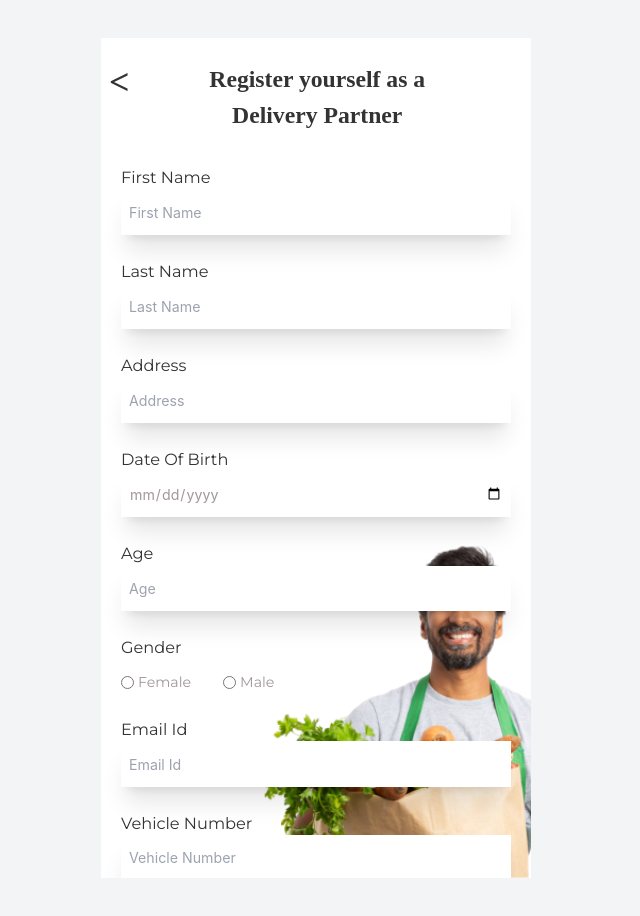
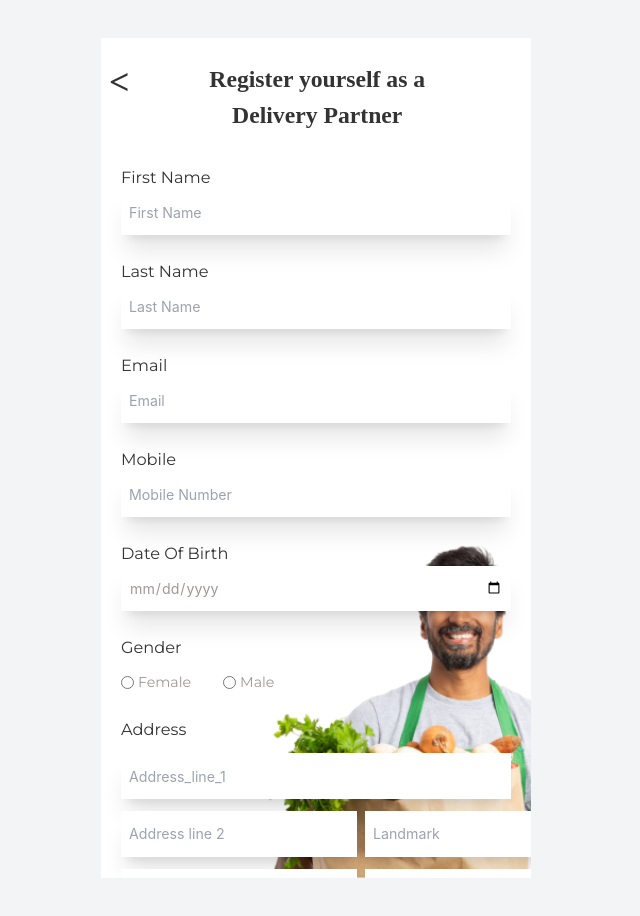
Before and after one commit to HMcodeLab/Grocerify_driver, a React (Create React App) app: page /register in a window 1280 px wide. Shown: the whole page, without its empty margins (324-964 px from the left). Built offline with nearby package versions, Linux system fonts and the light colour scheme; a web font is replaced by a local one.

Commit message:
updated driver verification

```diff
--- a/src/pages/register/Register.js
+++ b/src/pages/register/Register.js
@@ -4,17 +4,48 @@ import { Link } from "react-router-dom";
 import { ReactComponent as Dob } from "../../assests/icons/calender.svg";
 import { ReactComponent as Upload } from "../../assests/icons/upload.svg";
 import Bg from "../../assests/images/bg.png";
+import { toast, Toaster } from 'react-hot-toast';
+import { registerDeliveryBoy } from "../../helper/helper";
 
 const Register = () => {
   const [selectedImage, setSelectedImage] = useState(null);
   const fileInputRef = useRef(null);
   const [selectedDate, setSelectedDate] = useState("");
+  const [btnLoader, setBtnLoader] = useState(false);
+
   const datePickerRef = useRef(null);
   const navigate = useNavigate();
+  const [user, setUser] = useState({
+    "firstName": "",
+    "lastName": "",
+    "email": "",
+    "mobile": null,
+    "dob": selectedDate,
+    "password": "",
+    "address": {
+      "address_line_1": "",
+      "address_line_2": "",
+      "landmark": "",
+      "city": "",
+      "state": "",
+      "country": "",
+      "zip": null
+    },
+    "gender": "",
+    "vehicleNumber": "",
+    "drivingLicense": "dferg234",
+    "profile": "",
+    "Aadhar": null,
+    "PanCard": ""
+  })
+
 
   const handleImageChange = (event) => {
     const file = event.target.files[0];
     setSelectedImage(file);
+    setUser({ ...user, profile: URL.createObjectURL(file) })
+    // console.log(file)
+    // console.log(URL.createObjectURL(file))
   };
 
   const handleUploadIconClick = () => {
@@ -31,9 +62,35 @@ const Register = () => {
     setSelectedDate(event.target.value);
   };
 
-  const handleSubmit = () => {
-    navigate("/");
+  const handleSubmit = async () => {
+    const res = await registerDeliveryBoy(user)
+    console.log(res)
+    if (res == 201) {
+      toast.success('Register Successfull')
+      navigate('/')
+    }
+    else {
+      toast.error("Register failed");
+    }
+
+    // navigate("/");
   };
+
+
+  const handleChange = (e) => {
+    let { name, value } = e.target;
+    console.log(name, value)
+    if (name === 'mobile' || name === "Aadhar") {
+      value = Number(value);
+    }
+    setUser({ ...user, [name]: value })
+  }
+  const handleAddress = (e) => {
+    const { name, value } = e.target;
+    setUser({ ...user, address: { ...user.address, [name]: value } })
+  }
+
+  console.log(user);
 
   return (
     <div className="flex justify-center bg-gray-100">
@@ -71,6 +128,7 @@ const Register = () => {
               type="text"
               placeholder="First Name"
               name="firstName"
+              onChange={handleChange}
               className=" h-[45.68px] shadow-xl text-[#A19797] text-[14.19px] fonr-Montserrat px-2 outline-none"
             />
           </div>
@@ -83,18 +141,34 @@ const Register = () => {
               type="text"
               placeholder="Last Name"
               name="lastName"
+              onChange={handleChange}
               className=" h-[45.68px] shadow-xl text-[#A19797] text-[14.19px] fonr-Montserrat px-2 outline-none"
             />
           </div>
+
           {/* Address */}
+
           <div className="flex flex-col">
             <p className="text-[#333333] text-[16.21px] font-Montserrat">
-              Address
+              Email
             </p>
             <input
               type="text"
-              placeholder="Address"
+              placeholder="Email"
               name="email"
+              onChange={handleChange}
+              className=" h-[45.68px] shadow-xl text-[#A19797] text-[14.19px] fonr-Montserrat px-2 outline-none"
+            />
+          </div>
+          <div className="flex flex-col">
+            <p className="text-[#333333] text-[16.21px] font-Montserrat">
+              Mobile
+            </p>
+            <input
+              type="number"
+              placeholder="Mobile Number"
+              name="mobile"
+              onChange={handleChange}
               className=" h-[45.68px] shadow-xl text-[#A19797] text-[14.19px] fonr-Montserrat px-2 outline-none"
             />
           </div>
@@ -107,39 +181,29 @@ const Register = () => {
               <input
                 type="date"
                 placeholder="Date Of Birth"
-                name="date"
-                value={selectedDate === null ? "" : selectedDate}
-                onChange={handleDateChange}
+                name="dob"
+                value={user.dob}
+                onChange={handleChange}
                 ref={datePickerRef}
                 className=" h-[45.68px] w-full text-[#A19797] text-[14.19px] fonr-Montserrat px-2 outline-none"
               />
               {/* <Dob onClick={handleDateIconClick} className="cursor-pointer" /> */}
             </div>
           </div>
-          {/* Age */}
-          <div className="flex flex-col">
-            <p className="text-[#333333] text-[16.21px] font-Montserrat">Age</p>
-            <input
-              type="text"
-              placeholder="Age"
-              name="email"
-              className=" h-[45.68px] shadow-xl text-[#A19797] text-[14.19px] fonr-Montserrat px-2 outline-none"
-            />
-          </div>
-          {/* Gender */}
+
           <div className="flex flex-col gap-3">
             <p className="text-[#333333] text-[16.21px] font-Montserrat">
               Gender
             </p>
             <div className="flex flex-row gap-8">
               <label className="flex items-center gap-1">
-                <input type="radio" name="gender" value="female" />
+                <input type="radio" name="gender" value="Female" onChange={handleChange} />
                 <span className="text-[#A19797] text-[14.19px] font-Montserrat">
                   Female
                 </span>
               </label>
               <label className="flex items-center gap-1">
-                <input type="radio" name="gender" value="male" />
+                <input type="radio" name="gender" value="Male" onChange={handleChange} />
                 <span className="text-[#A19797] text-[14.19px] font-Montserrat">
                   Male
                 </span>
@@ -147,16 +211,66 @@ const Register = () => {
             </div>
           </div>
           {/* Email Id*/}
-          <div className="flex flex-col">
+          <div className="flex flex-col gap-3">
             <p className="text-[#333333] text-[16.21px] font-Montserrat">
-              Email Id
+              Address
             </p>
             <input
               type="text"
-              placeholder="Email Id"
-              name="email"
+              placeholder="Address_line_1"
+              name="address_line_1"
+              onChange={handleAddress}
               className=" h-[45.68px] shadow-xl text-[#A19797] text-[14.19px] fonr-Montserrat px-2 outline-none"
             />
+            <div className="flex gap-2 justify-between">
+              <input
+                type="text"
+                placeholder="Address line 2"
+                name="address_line_2"
+                onChange={handleAddress}
+                className=" h-[45.68px] shadow-xl text-[#A19797] text-[14.19px] fonr-Montserrat px-2 outline-none"
+              />
+              <input
+                type="text"
+                placeholder="Landmark"
+                name="landmark"
+                onChange={handleAddress}
+                className=" h-[45.68px] shadow-xl text-[#A19797] text-[14.19px] fonr-Montserrat px-2 outline-none"
+              />
+            </div>
+            <div className="flex gap-2 justify-between">
+              <input
+                type="text"
+                placeholder="City"
+                name="city"
+                onChange={handleAddress}
+                className=" h-[45.68px] shadow-xl text-[#A19797] text-[14.19px] fonr-Montserrat px-2 outline-none"
+              />
+
+              <input
+                type="text"
+                placeholder="State"
+                name="state"
+                onChange={handleAddress}
+                className=" h-[45.68px] shadow-xl text-[#A19797] text-[14.19px] fonr-Montserrat px-2 outline-none"
+              />
+            </div>
+            <div className="flex gap-2  justify-between">
+              <input
+                type="text"
+                placeholder="Country"
+                name="country"
+                onChange={handleAddress}
+                className=" h-[45.68px] shadow-xl text-[#A19797] text-[14.19px] fonr-Montserrat px-2 outline-none"
+              />
+              <input
+                type="text"
+                placeholder="Zip Code"
+                name="zip"
+                onChange={handleAddress}
+                className=" h-[45.68px] shadow-xl text-[#A19797] text-[14.19px] fonr-Montserrat px-2 outline-none"
+              />
+            </div>
           </div>
           {/*Vehicle Number */}
           <div className="flex flex-col">
@@ -166,19 +280,33 @@ const Register = () => {
             <input
               type="text"
               placeholder="Vehicle Number"
-              name="email"
+              name="vehicleNumber"
+              onChange={handleChange}
               className=" h-[45.68px] shadow-xl text-[#A19797] text-[14.19px] fonr-Montserrat px-2 outline-none"
             />
           </div>
           {/* Driving License */}
           <div className="flex flex-col">
             <p className="text-[#333333] text-[16.21px] font-Montserrat">
-              Driving License
+              Aadhar Card No.
             </p>
             <input
               type="text"
-              placeholder="Driving License"
-              name="email"
+              placeholder="Aadhar Card No. "
+              name="Aadhar"
+              onChange={handleChange}
+              className=" h-[45.68px] shadow-xl text-[#A19797] text-[14.19px] fonr-Montserrat px-2 outline-none"
+            />
+          </div>
+          <div className="flex flex-col">
+            <p className="text-[#333333] text-[16.21px] font-Montserrat">
+              Pan Card No.
+            </p>
+            <input
+              type="text"
+              placeholder="Pan Card Number"
+              name="PanCard"
+              onChange={handleChange}
               className=" h-[45.68px] shadow-xl text-[#A19797] text-[14.19px] fonr-Montserrat px-2 outline-none"
             />
           </div>
@@ -194,6 +322,19 @@ const Register = () => {
               className=" h-[45.68px] shadow-xl text-[#A19797] text-[14.19px] fonr-Montserrat px-2 outline-none"
             />
           </div>
+          <div className="flex flex-col">
+            <p className="text-[#333333] text-[16.21px] font-Montserrat">
+              Password
+            </p>
+            <input
+              type="text"
+              placeholder="Password"
+              name="password"
+              onChange={handleChange}
+              className=" h-[45.68px] shadow-xl text-[#A19797] text-[14.19px] fonr-Montserrat px-2 outline-none"
+            />
+          </div>
+
           {/* Upload Your Image */}
           <div className="flex flex-col">
             <p className="text-[#333333] text-[16.21px] font-Montserrat">
@@ -207,6 +348,7 @@ const Register = () => {
               <input
                 type="file"
                 accept="image/*"
+                name="profile"
                 onChange={handleImageChange}
                 ref={fileInputRef}
                 className="hidden h-[45.68px] pt-2 text-[#A19797] text-[14.19px] font-Montserrat px-2 outline-none"
@@ -235,6 +377,7 @@ const Register = () => {
           </button>
         </div>
       </div>
+      <Toaster />
     </div>
   );
 };
```
Also changed, not shown: src/helper/helper.js (+38 -23 lines), src/hooks/fetch.hook.js (+8 -8 lines), 1 other file (tests, documents, lock files or other folders).
